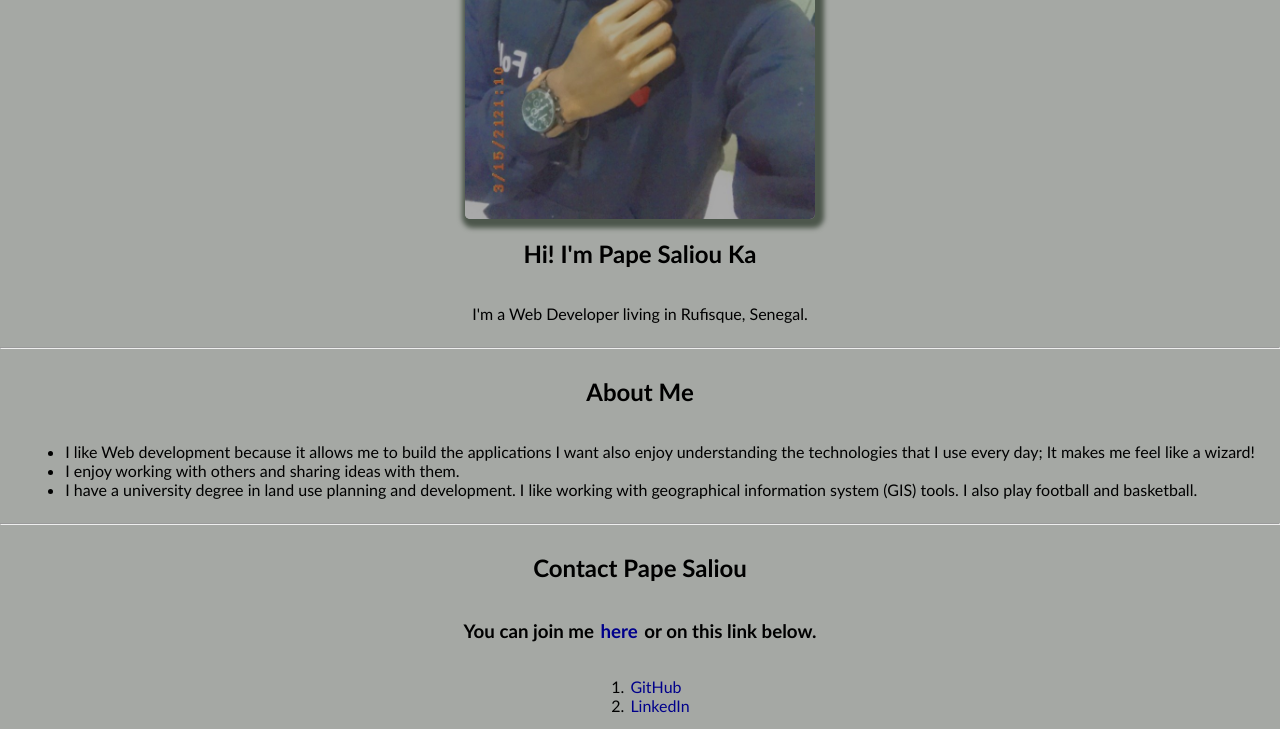
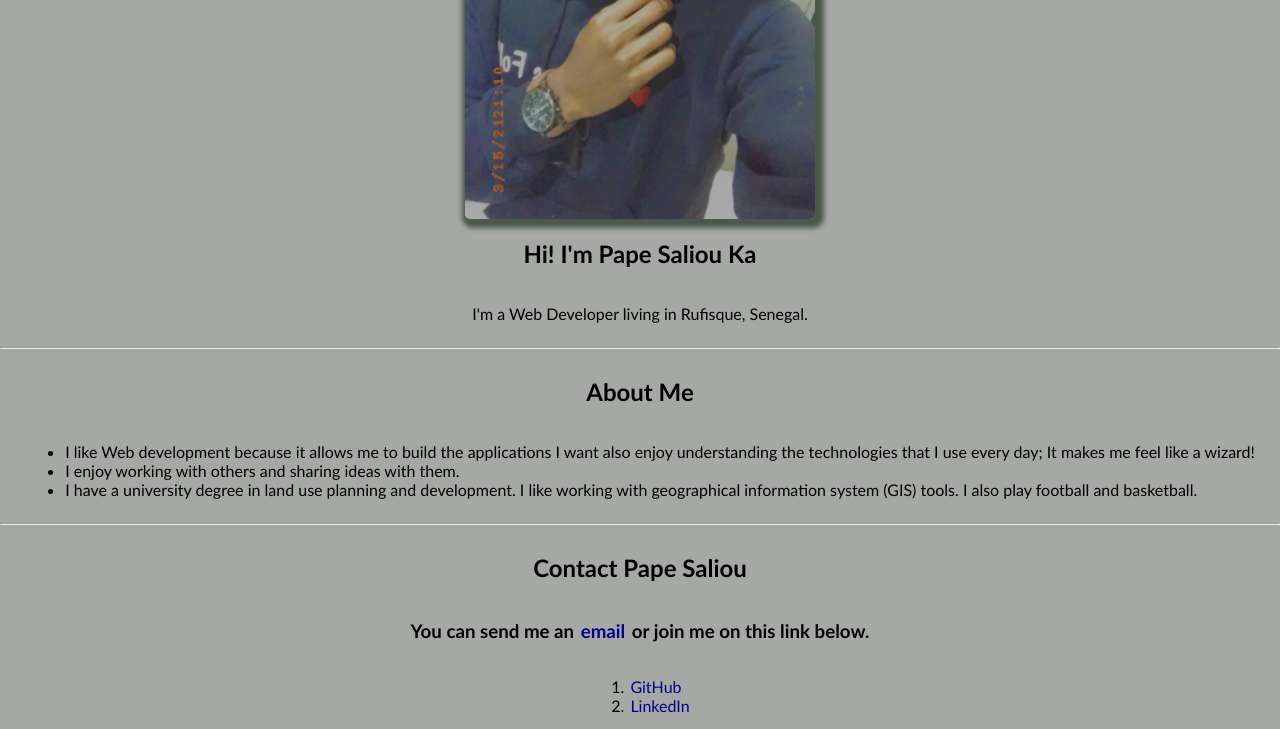
Before and after one commit to papesaliouka/portfolio-Thinkful, a plain HTML site: page index.html in a window 1280 px wide. Shown: the part 482-1211 px from the top of the page. Drawn offline with Linux system fonts and the light colour scheme.

```diff
--- a/index.html
+++ b/index.html
@@ -35,7 +35,7 @@
         <!-- Contact Section-->
         <section>
             <h2>Contact Pape Saliou</h2>
-            <h3>You can join me <a href="mailto:papesaliouka@gmail.com">here</a> or on this link below.</h3>
+            <h3>You can send me an <a href="mailto:papesaliouka@gmail.com">email</a> or join me on this link below.</h3>
             <ol>
                 <li><a href="https://github.com/papesaliouka" target="_blank">GitHub</a></li>
                 <li><a href="https://www.linkedin.com/in/pape-saliou-ka-b5793116a/" target="_blank">LinkedIn</a></li>
--- a/styles.css
+++ b/styles.css
@@ -46,9 +46,6 @@ a:hover{
     text-decoration: none;
 }
 
-a:visited{
-    color: blue ;
-}
 
 /* styles the text color in the header and footer*/
 .text-color{
```
